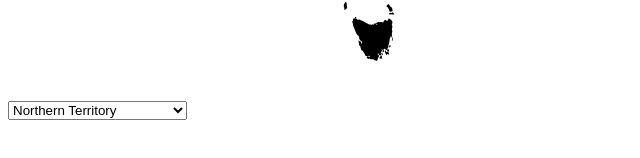
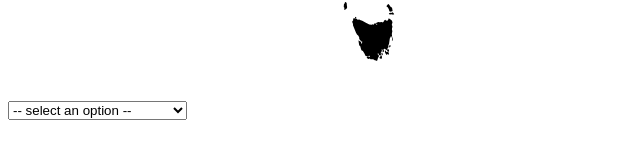
Before and after one commit to Yralec/CS350_KAIST_Analytica, a plain HTML site: page Website/index.html in a window 1280 px wide. Shown: the part 454-612 px from the top of the page, 0-640 px from the left. Drawn offline with Linux system fonts and the light colour scheme.

Commit message:
state svg

```diff
--- a/Website/index.html
+++ b/Website/index.html
@@ -17,6 +17,7 @@
 		<div id="states"></div>
 
 		<select id="selection" onchange="selectState(this.value)">
+			<option disabled selected value> -- select an option -- </option>
 			<option value="AUNT">Northern Territory</option>
 			<option value="AUWA">Western Australia</option>
 			<option value="AUACT">Australian Capital Territory</option>
```
